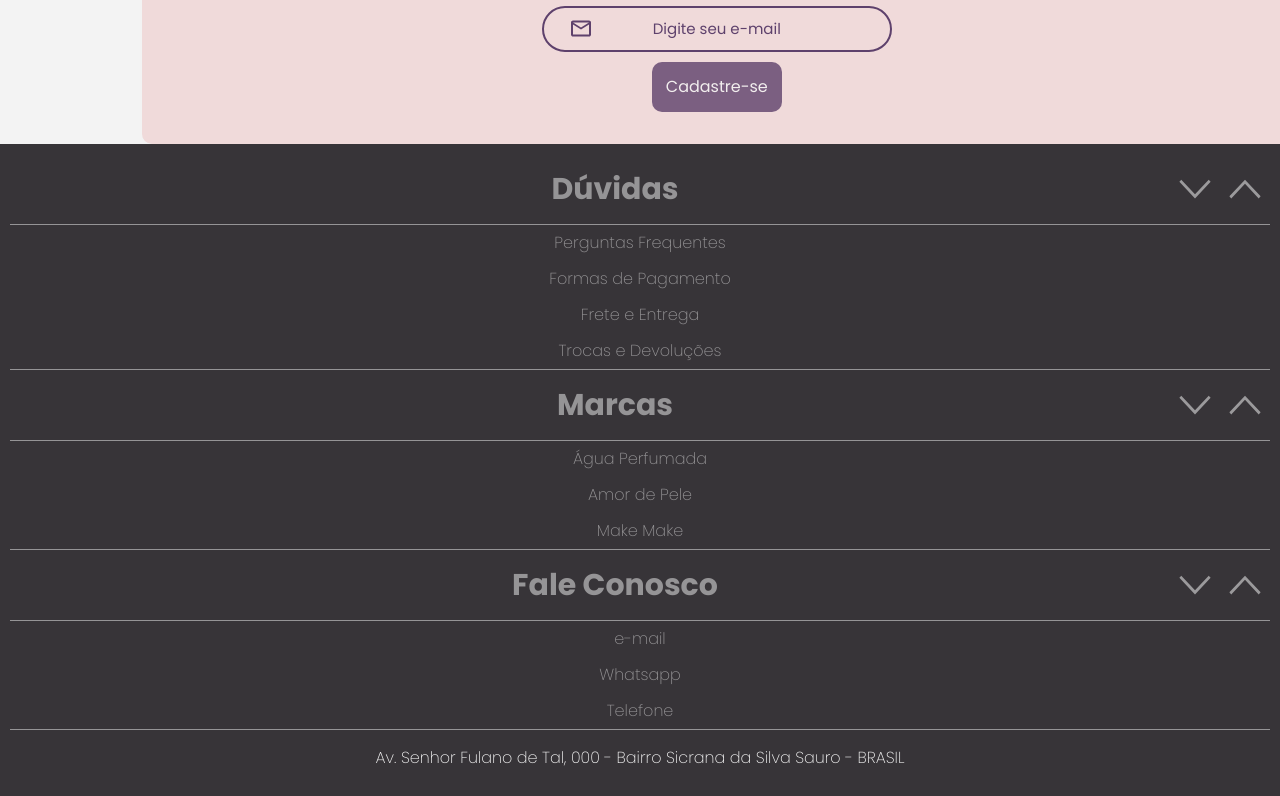
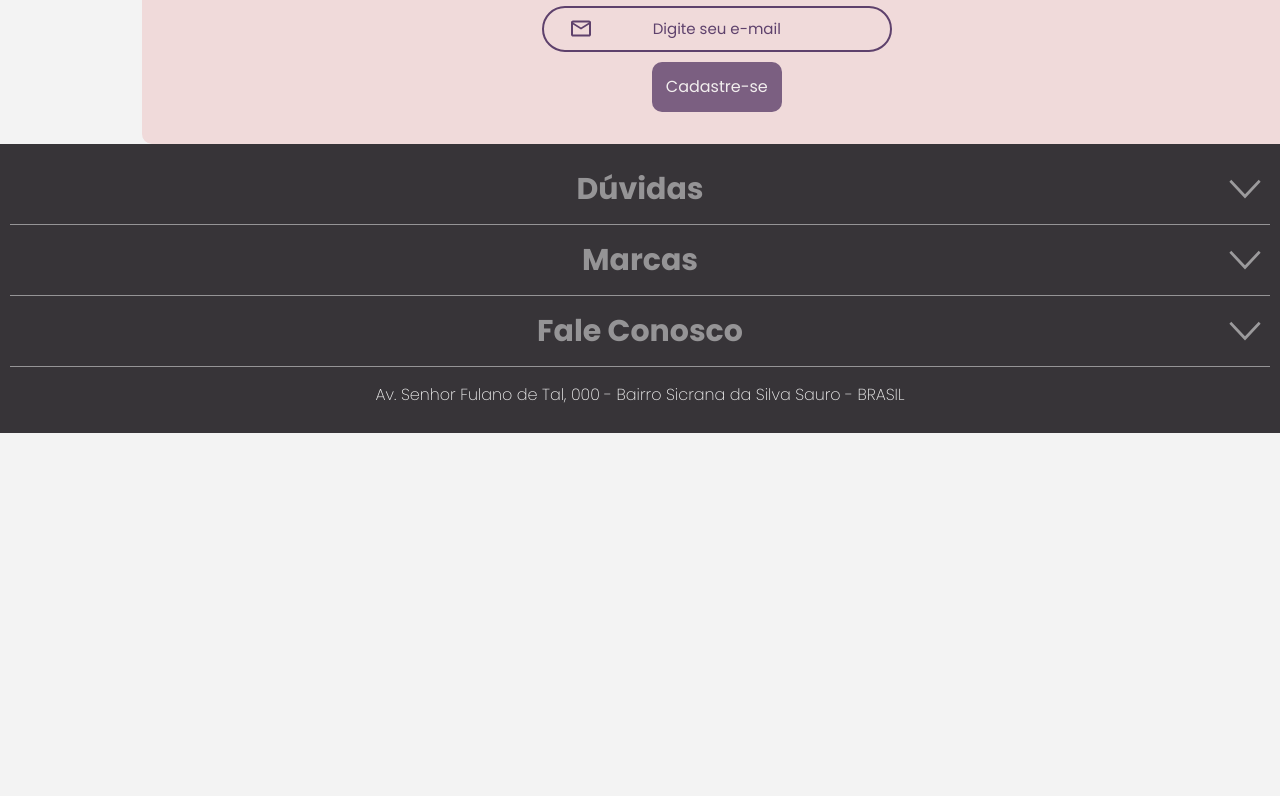
Before and after one commit to mariliafs1/MimosCuidadosPage, a plain HTML site: page index.html in a window 1280 px wide. Shown: the part 2411-3207 px from the top of the page. After the commit the page ends 3000 px from the top, so only its background shows below. Drawn offline with Linux system fonts and the light colour scheme; a web font is replaced by a local one.

Commit message:
trata o menu do footer

```diff
--- a/index.html
+++ b/index.html
@@ -282,8 +282,8 @@
                 <div class="footer__duvidas">
                     <div class="footer__menu">
                         <h2>Dúvidas</h2>
-                        <img src="./img/arrow_down.svg" alt="">
-                        <img src="./img/arrow_up.svg" alt="">
+                        <img class="seta_down"  src="./img/arrow_down.svg" alt="">
+                        <img class="seta_up" src="./img/arrow_up.svg" alt="">
                     </div>
                     <ul>
                         <li><a href="#">Perguntas Frequentes</a></li>
@@ -295,21 +295,20 @@
                 <div class="footer__marcas">
                     <div class="footer__menu">
                         <h2>Marcas</h2>
-                        <img src="./img/arrow_down.svg" alt="">
-                        <img src="./img/arrow_up.svg" alt="">
-
+                        <img class="seta_down"  src="./img/arrow_down.svg" alt="">
+                        <img class="seta_up" src="./img/arrow_up.svg" alt="">
                     </div>
                     <ul>
-                        <li><a href="#">Água Perfumada</a></li>
-                        <li><a href="#">Amor de Pele</a></li>
+                        <li class=><a href="#">Água Perfumada</a></li>
+                        <li class=><a href="#">Amor de Pele</a></li>
                         <li><a href="#">Make Make</a></li>
                     </ul>
                 </div>
                 <div class="foorter__relacionamento__cliente">
                     <div class="footer__menu">
                         <h2>Fale Conosco</h2>
-                        <img src="./img/arrow_down.svg" alt="">
-                        <img class="" src="./img/arrow_up.svg" alt="">
+                        <img class="seta_down"  src="./img/arrow_down.svg" alt="">
+                        <img class="seta_up" class="" src="./img/arrow_up.svg" alt="">
                     </div>
                     <ul>
                         <li><a href="#">e-mail</a></li>
--- a/script_footer.js
+++ b/script_footer.js
@@ -0,0 +1,34 @@
+const setas_up = document.querySelectorAll('.seta_up');
+const setas_down = document.querySelectorAll('.seta_down');
+
+const listas_menu = document.querySelectorAll('.footer ul');
+
+const footerMenu = document.querySelectorAll('.footer__menu');
+
+let isOpen = false;
+
+
+
+const handdleMenuList = () =>{
+    setas_up.forEach(seta => seta.classList.add('hide'));
+    listas_menu.forEach(lista => lista.classList.add('hide'));
+
+}
+
+const toggleMenu = (menu) =>{
+    console.log(menu);
+
+    if(!menu.children[1].classList.contains('hide')){
+        menu.children[1].classList.add('hide');
+        menu.children[2].classList.remove('hide');
+        menu.nextElementSibling.classList.remove('hide');
+    }else{
+        menu.children[1].classList.remove('hide');
+        menu.children[2].classList.add('hide');
+        menu.nextElementSibling.classList.add('hide');
+    }
+}
+
+
+footerMenu.forEach(menu => menu.addEventListener('click', () => toggleMenu(menu)));
+handdleMenuList();
```
